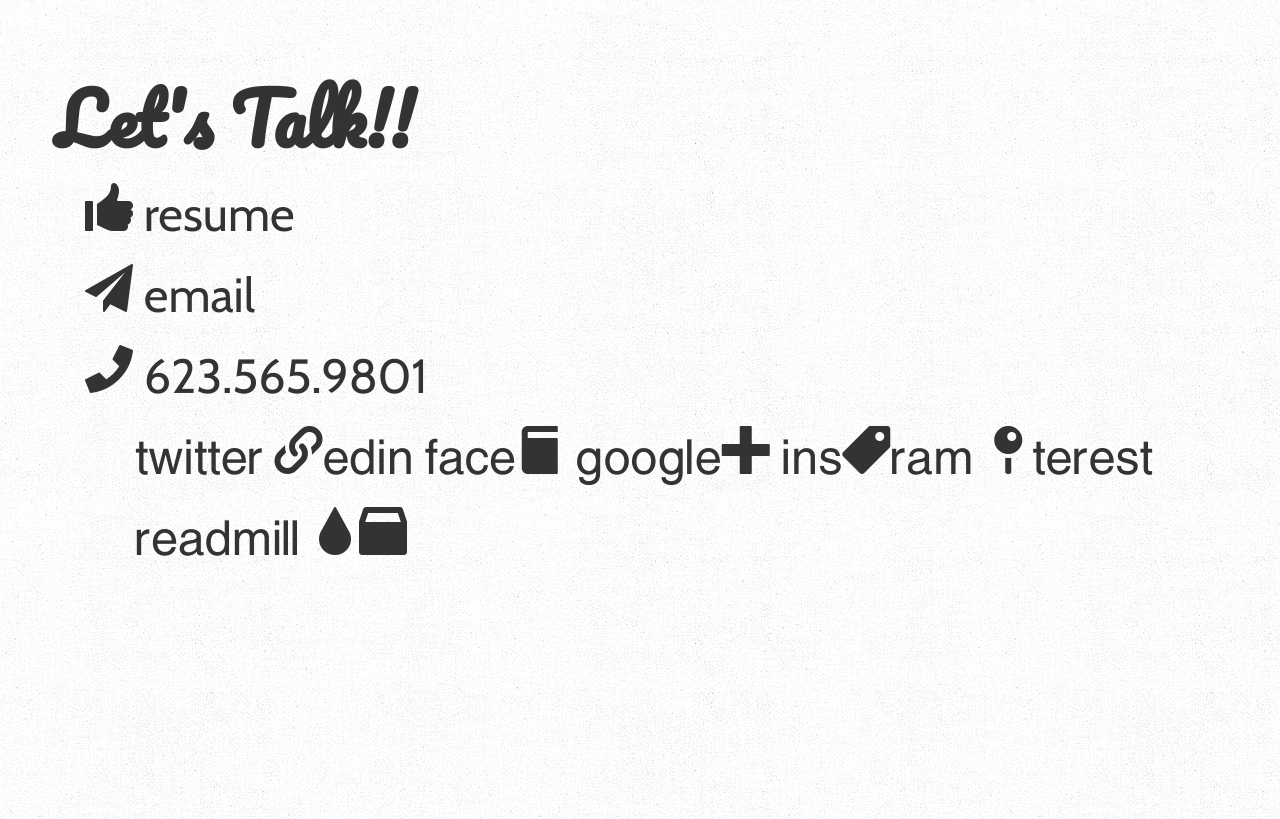
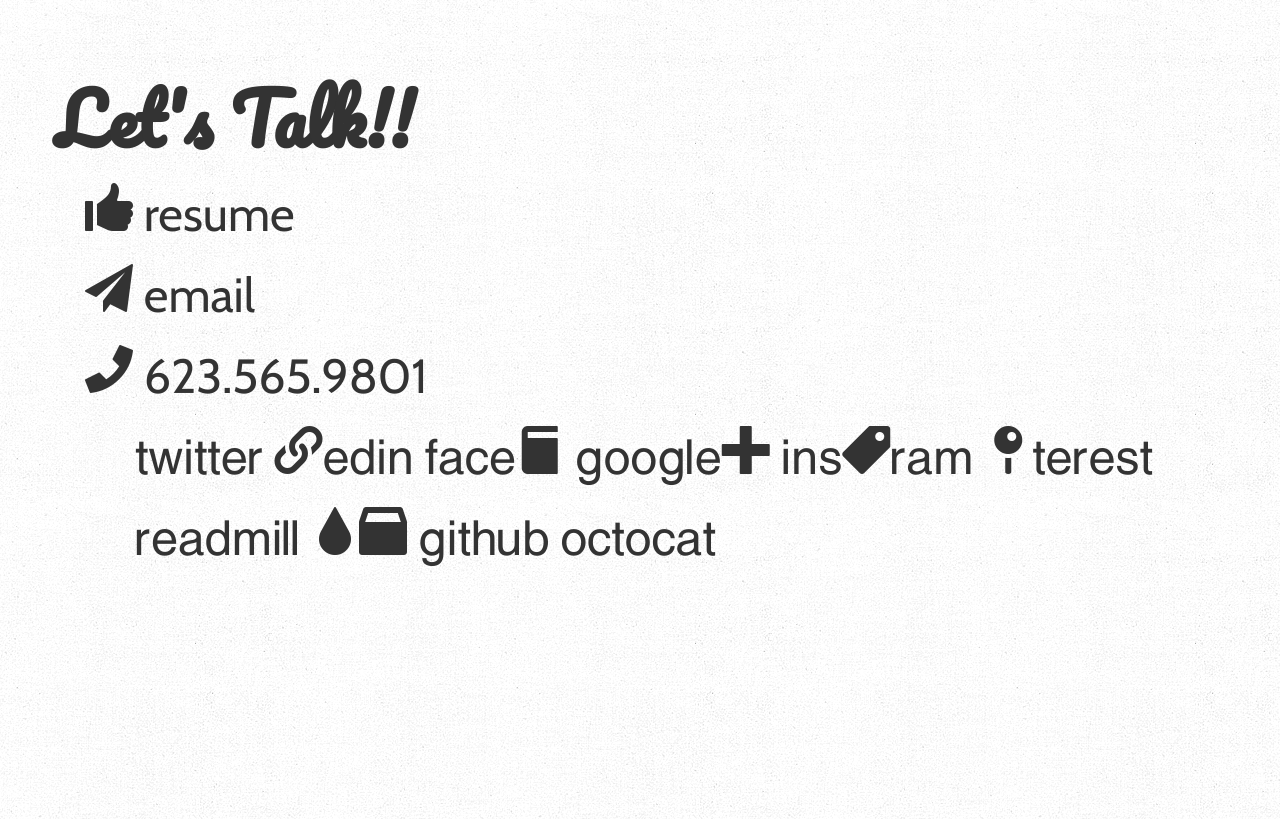
Before and after one commit to jeremyvaught/jeremyvaught.github.io, a PHP site: page / in a window 1280 px wide. Shown: the part 3328-4147 px from the top of the page. Run offline with PHP 8.4, Linux system fonts and the light colour scheme.

Commit message:
update index, symbolset update didnt survive quite right

```diff
--- a/index.php
+++ b/index.php
@@ -177,18 +177,16 @@
 								<li><a href="mailto:jeremy@jeremyvaught.com?subject=We Need to Talk!!&body=What are you asking, we'll double it!" target="_blank"><span class="ss-icon ss-standard">send</span> email</a></li>
 								<li><span class="ss-icon ss-standard">phone</span> <phone>623.565.9801</phone></li>
 								<li>
-									<a href="http://twitter.com/jeremyvaught" class='ss-icon ss-social' target="_blank">twitter</a>
-									<a href="http://www.linkedin.com/in/jeremyvaught" class='ss-icon ss-social' target="_blank">linkedin</a>
-									<a href="http://facebook.com/jeremyvaught" class='ss-icon ss-social' target="_blank">facebook</a>
-									<a href="https://plus.google.com/102054591365185003019/posts" class='ss-icon ss-social' target="_blank">googleplus</a>
-									<a href="http://web.stagram.com/n/jeremyvaught/" class='ss-icon ss-social' target="_blank">instagram</a>
-									<a href="http://pinterest.com/jeremyvaught/" class='ss-icon ss-social' target="_blank">pinterest</a>
-									<a href="http://readmill.com/jeremyvaught" class='ss-icon ss-social' target="_blank">readmill</a>
-									<a href="http://resume.jeremyvaught.com/dropbox" class='ss-icon ss-social' target="_blank">dropbox</a>
-									<?php /*
-									<a href="http://jeremyvaught.github.com/resume" class='ss-icon ss-social'>octocat</a>
-									<a href="http://jeremyvaught.github.com" class='ss-icon ss-social'>octocat</a>
-									*/ ?>
+									<a href="http://twitter.com/jeremyvaught" class='ss-icon ss-social ss-twitter' target="_blank">twitter</a>
+									<a href="http://www.linkedin.com/in/jeremyvaught" class='ss-icon ss-social ss-linkedin' target="_blank">linkedin</a>
+									<a href="http://facebook.com/jeremyvaught" class='ss-icon ss-social ss-facebook' target="_blank">facebook</a>
+									<a href="https://plus.google.com/102054591365185003019/posts" class='ss-icon ss-social ss-googleplus' target="_blank">googleplus</a>
+									<a href="http://web.stagram.com/n/jeremyvaught/" class='ss-icon ss-social ss-instagram' target="_blank">instagram</a>
+									<a href="http://pinterest.com/jeremyvaught/" class='ss-icon ss-social ss-pinterest' target="_blank">pinterest</a>
+									<a href="http://readmill.com/jeremyvaught" class='ss-icon ss-social ss-readmill' target="_blank">readmill</a>
+									<a href="http://resume.jeremyvaught.com/dropbox" class='ss-icon ss-social ss-dropbox' target="_blank">dropbox</a>
+									<a href="http://jeremyvaught.github.com/resume" class='ss-icon ss-social ss-github'>github</a>
+									<a href="http://jeremyvaught.github.com" class='ss-icon ss-social ss-octocat'>octocat</a>
 
 								</li>
 							</ul>
```
